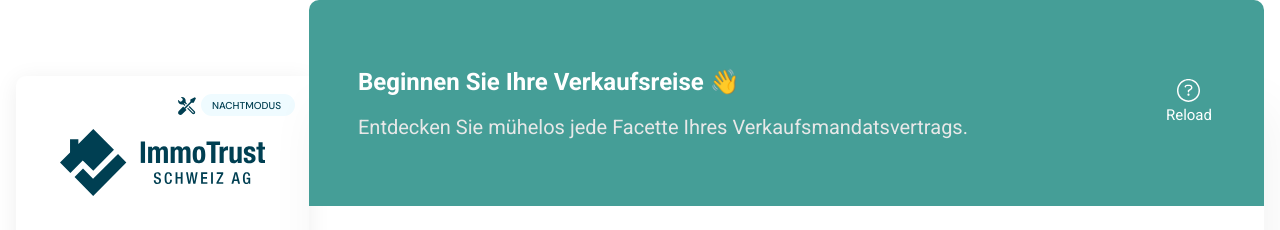
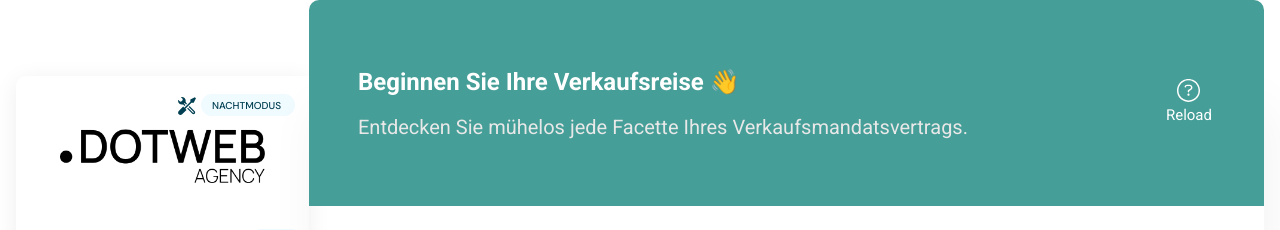
Before and after one commit to Junaid-khana/dotweb-test-task, a React (Create React App) app: page / in a window 1280 px wide. Shown: the top 230 px of the page. Built offline with nearby package versions, Linux system fonts and the light colour scheme.

Commit message:
logo update

```diff
--- a/src/App.css
+++ b/src/App.css
@@ -36,8 +36,15 @@
   display: flex;
   justify-content: center;
   margin-top: 13px;
+  max-width: 205px;
+  max-height: 66px;
+  margin: 0 auto;
+  margin-top: 13px;
 }
-
+.logo > img {
+  width: 100%;
+  height: 100%;
+}
 .sideBarTop {
   display: flex;
   gap: 3px;
--- a/src/components/common/sideBar/index.js
+++ b/src/components/common/sideBar/index.js
@@ -42,7 +42,8 @@ export const SideBar = ({ setSelectedComp, selectedComp }) => {
           </span>
         </div>
         <div className="logo">
-          <Logo />
+          {/* <Logo /> */}
+          <img src="/images/part_1.png" />
         </div>
         <div className="buttons-container">
           {sideBarButtonsData?.map((item, idx) => (
```
Also changed, not shown: public/images/Part_1.png (added).
